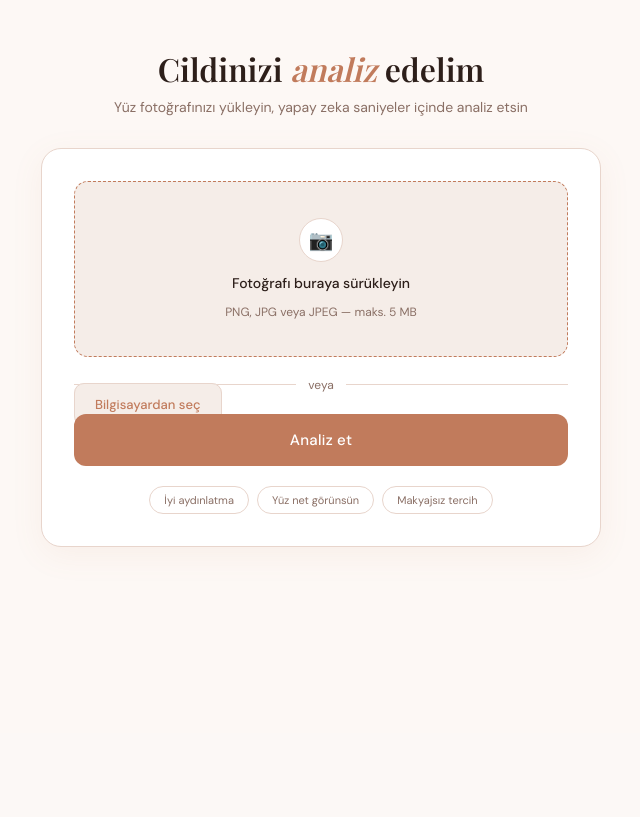
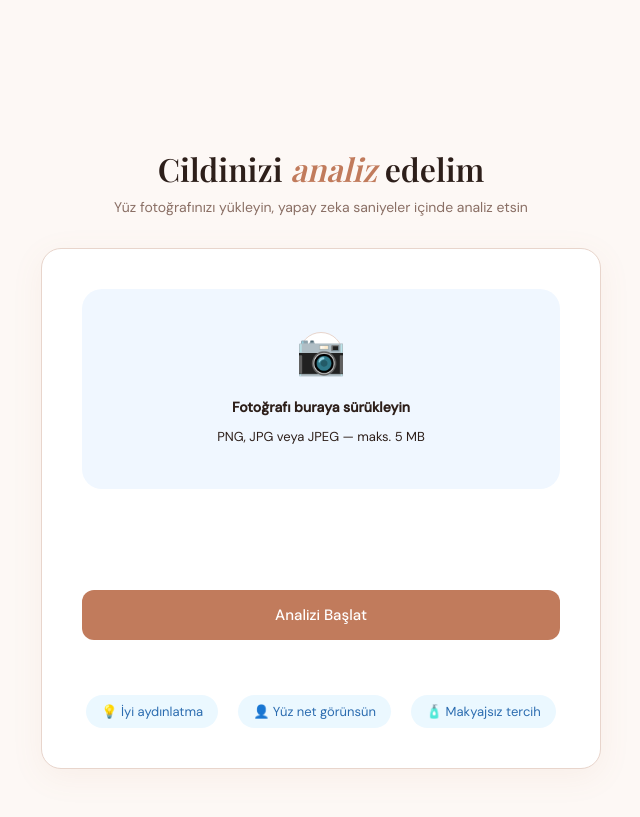
Before and after one commit to rmeysaaltay/Cilt-Hastalik-Analizi, a Flask app: page /upload in a window 1280 px wide. Shown: the part 67-884 px from the top of the page, without its empty margins (319-959 px from the left). Before the commit the page ends 614 px from the top, so only its background shows below. Run offline with Flask 3, Linux system fonts and the light colour scheme; some web fonts are replaced.

Commit message:
feat(SAM1-45): enhance photo upload UI with preview and drag-and-drop support

```diff
--- a/app/templates/upload.html
+++ b/app/templates/upload.html
@@ -3,51 +3,83 @@
 {% block title %}Analiz Yap — CiltAI{% endblock %}
 
 {% block content %}
+<div class="section-container" data-aos="zoom-in" style="max-width: 800px; margin-top: 100px;">
     <h1 class="page-title">Cildinizi <span>analiz</span> edelim</h1>
     <p class="page-sub">Yüz fotoğrafınızı yükleyin, yapay zeka saniyeler içinde analiz etsin</p>
 
-<div class="upload-card">
-    <label for="fileInput" class="drop-zone" id="dropZone">
-        <div class="drop-icon">📷</div>
-        <div class="drop-text">Fotoğrafı buraya sürükleyin</div>
-        <div class="drop-sub">PNG, JPG veya JPEG — maks. 5 MB</div>
+    <div class="upload-card" style="padding: 40px; display: flex; flex-direction: column; align-items: center;">
+        <form action="/upload" method="POST" enctype="multipart/form-data" id="uploadForm" style="width: 100%;">
+            <!-- SAM1-45: Fotoğraf yükleme alanı -->
+            <label for="fileInput" class="drop-zone" id="dropZone" style="border: 2px dashed var(--secondary-blue); background: #f0f7ff; width: 100%; height: 200px; display: flex; flex-direction: column; justify-content: center; align-items: center; border-radius: 20px; cursor: pointer; transition: all 0.3s ease; margin-bottom: 20px;">
+                <div class="drop-icon" style="font-size: 40px; margin-bottom: 10px;">📷</div>
+                <div class="drop-text" style="font-weight: 600; color: var(--text-dark);">Fotoğrafı buraya sürükleyin</div>
+                <div class="drop-sub" style="font-size: 13px; color: var(--text-muted);">PNG, JPG veya JPEG — maks. 5 MB</div>
             </label>
 
-    <form action="/upload" method="POST" enctype="multipart/form-data" id="uploadForm">
-        <div id="preview-container">
-            <img id="preview" src="" alt="Önizleme">
+            <!-- SAM1-35: Kullanıcı fotoğraf önizlemesini görebilmeli -->
+            <div id="preview-container" style="display: none; text-align: center; margin-bottom: 20px; width: 100%;">
+                <p style="font-weight: 600; margin-bottom: 10px; color: var(--primary-orange);">Ön İzleme</p>
+                <img id="preview" src="" alt="Önizleme" style="max-width: 100%; max-height: 300px; border-radius: 15px; box-shadow: var(--card-shadow); border: 2px solid var(--secondary-blue);">
             </div>
 
-        <div class="or-divider"><span>veya</span></div>
-
-        <label for="fileInput" class="file-label">Bilgisayardan seç</label>
-        <input type="file" name="photo" accept="image/*" required id="fileInput">
+            <div style="display: flex; flex-direction: column; gap: 15px; align-items: center;">
+                <label for="fileInput" class="hero-btn" style="background: var(--secondary-blue); cursor: pointer; width: 100%; text-align: center; padding: 15px;">Bilgisayardan seç</label>
+                <input type="file" name="photo" accept="image/*" required id="fileInput" style="display: none;">
 
                 {% if error %}
-            <p class="error">{{ error }}</p>
+                    <p class="error" style="color: #e53e3e; margin: 10px 0;">{{ error }}</p>
                 {% endif %}
 
-        <button type="submit" class="submit-btn">Analiz et</button>
+                <button type="submit" class="hero-btn" style="width: 100%; padding: 15px;">Analizi Başlat</button>
+            </div>
         </form>
 
-    <div class="tips">
-        <span class="tip">İyi aydınlatma</span>
-        <span class="tip">Yüz net görünsün</span>
-        <span class="tip">Makyajsız tercih</span>
+        <div class="tips" style="margin-top: 35px; display: flex; justify-content: center; gap: 20px; width: 100%; flex-wrap: wrap;">
+            <span class="tip" style="background: #ebf8ff; color: #2b6cb0; border: none; padding: 8px 15px; border-radius: 50px; font-size: 13px;">💡 İyi aydınlatma</span>
+            <span class="tip" style="background: #ebf8ff; color: #2b6cb0; border: none; padding: 8px 15px; border-radius: 50px; font-size: 13px;">👤 Yüz net görünsün</span>
+            <span class="tip" style="background: #ebf8ff; color: #2b6cb0; border: none; padding: 8px 15px; border-radius: 50px; font-size: 13px;">🧴 Makyajsız tercih</span>
+        </div>
     </div>
 </div>
 
 <script>
-    document.getElementById('fileInput').addEventListener('change', function(e) {
-        const file = e.target.files[0];
+    const fileInput = document.getElementById('fileInput');
+    const dropZone = document.getElementById('dropZone');
+    const preview = document.getElementById('preview');
+    const previewContainer = document.getElementById('preview-container');
+
+    fileInput.addEventListener('change', function(e) { handleFiles(e.target.files); });
+
+    ['dragenter', 'dragover', 'dragleave', 'drop'].forEach(eventName => {
+        dropZone.addEventListener(eventName, preventDefaults, false);
+    });
+
+    function preventDefaults (e) { e.preventDefault(); e.stopPropagation(); }
+
+    ['dragenter', 'dragover'].forEach(eventName => {
+        dropZone.addEventListener(eventName, () => { dropZone.style.background = '#e1effe'; }, false);
+    });
+
+    ['dragleave', 'drop'].forEach(eventName => {
+        dropZone.addEventListener(eventName, () => { dropZone.style.background = '#f0f7ff'; }, false);
+    });
+
+    dropZone.addEventListener('drop', (e) => {
+        const files = e.dataTransfer.files;
+        fileInput.files = files;
+        handleFiles(files);
+    }, false);
+
+    function handleFiles(files) {
+        const file = files[0];
         if (file) {
             const reader = new FileReader();
             reader.onload = function(e) {
-                document.getElementById('preview').src = e.target.result;
-                document.getElementById('preview-container').style.display = 'block';
+                preview.src = e.target.result;
+                previewContainer.style.display = 'block';
             }
             reader.readAsDataURL(file);
         }
-    });
+    }
 </script>
 {% endblock %}
```
Lines whose indentation alone changed are shown as unchanged.
